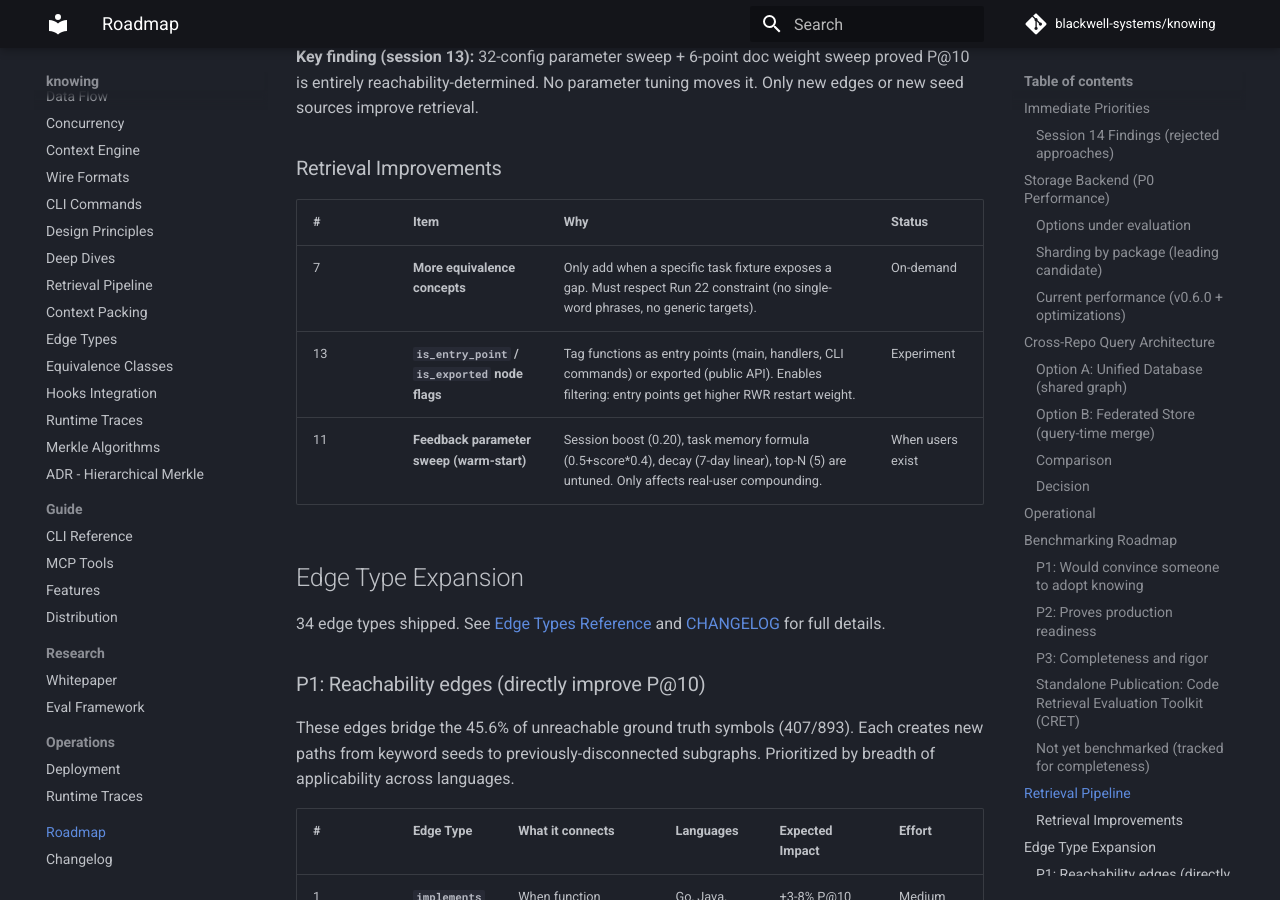
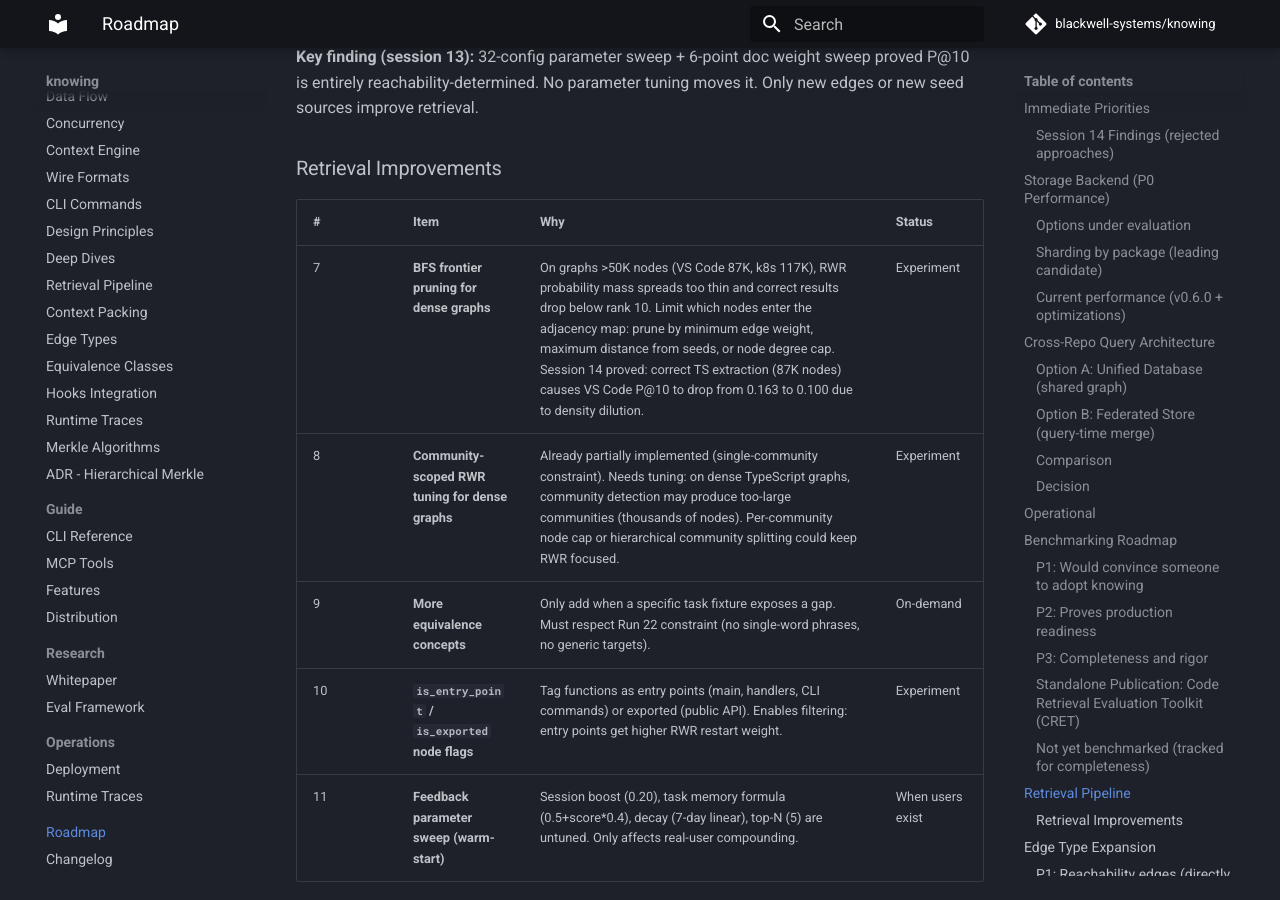
Before and after one commit to blackwell-systems/knowing, an MkDocs documentation site: the page built from docs/roadmap.md, in a window 1280 px wide and 900 px high, scrolled down 8529 px. Built offline with MkDocs 1.6.1 and Material for MkDocs 9.7.7, drawn with Linux system fonts in a browser that asks for light colours; comment, search, counter and statistics services are not loaded.

Commit message:
docs: add BFS frontier pruning and community-scoped RWR tuning to roadmap
Dense graph dilution (VS Code 87K nodes, k8s 117K) is the next
retrieval challenge. Two approaches to investigate for keeping RWR
focused when correct extraction produces large graphs.

```diff
--- a/docs/roadmap.md
+++ b/docs/roadmap.md
@@ -213,8 +213,10 @@ P@10=0.210 (Run 25, 167 tasks, 9 repos). 1.56x vs codegraph, 2.80x vs GitNexus,
 
 | # | Item | Why | Status |
 |---|------|-----|--------|
-| 7 | **More equivalence concepts** | Only add when a specific task fixture exposes a gap. Must respect Run 22 constraint (no single-word phrases, no generic targets). | On-demand |
-| 13 | **`is_entry_point` / `is_exported` node flags** | Tag functions as entry points (main, handlers, CLI commands) or exported (public API). Enables filtering: entry points get higher RWR restart weight. | Experiment |
+| 7 | **BFS frontier pruning for dense graphs** | On graphs >50K nodes (VS Code 87K, k8s 117K), RWR probability mass spreads too thin and correct results drop below rank 10. Limit which nodes enter the adjacency map: prune by minimum edge weight, maximum distance from seeds, or node degree cap. Session 14 proved: correct TS extraction (87K nodes) causes VS Code P@10 to drop from 0.163 to 0.100 due to density dilution. | Experiment |
+| 8 | **Community-scoped RWR tuning for dense graphs** | Already partially implemented (single-community constraint). Needs tuning: on dense TypeScript graphs, community detection may produce too-large communities (thousands of nodes). Per-community node cap or hierarchical community splitting could keep RWR focused. | Experiment |
+| 9 | **More equivalence concepts** | Only add when a specific task fixture exposes a gap. Must respect Run 22 constraint (no single-word phrases, no generic targets). | On-demand |
+| 10 | **`is_entry_point` / `is_exported` node flags** | Tag functions as entry points (main, handlers, CLI commands) or exported (public API). Enables filtering: entry points get higher RWR restart weight. | Experiment |
 | 11 | **Feedback parameter sweep (warm-start)** | Session boost (0.20), task memory formula (0.5+score*0.4), decay (7-day linear), top-N (5) are untuned. Only affects real-user compounding. | When users exist |
 
 ## Edge Type Expansion
```
